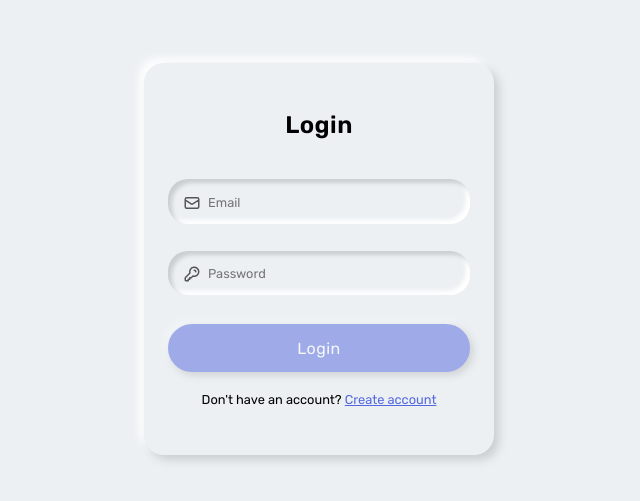
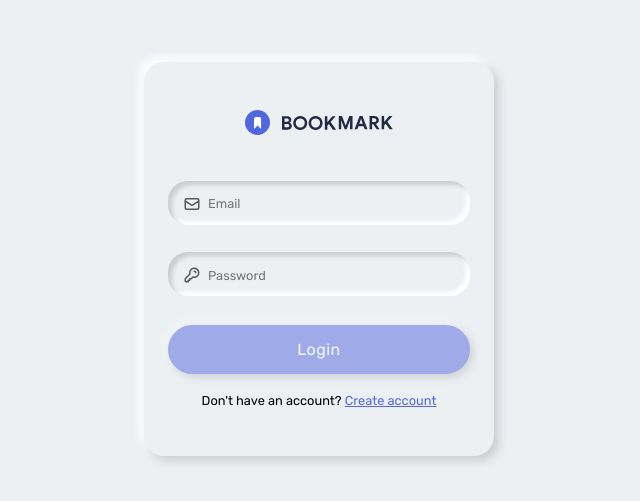
Before and after one commit to Ghidyon/bookmark, a plain HTML site: page login.html in a window 1280 px wide. Shown: the part 141-642 px from the top of the page, without its empty margins (321-961 px from the left). Drawn offline with Linux system fonts and the light colour scheme.

Commit message:
added logo on forms

```diff
--- a/login.html
+++ b/login.html
@@ -11,7 +11,9 @@
 
 <body>
     <form action="" autocomplete="off" class="form form-width">
-        <h1>Login</h1>
+        <h1>
+          <img src="images/logo-bookmark.svg" alt="" />
+        </h1>
         <div class="fields m-top">
             <svg class="icon" xmlns="http://www.w3.org/2000/svg" fill="none" viewBox="0 0 24 24" stroke="#555555">
                 <path stroke-linecap="round" stroke-linejoin="round" stroke-width="2"
```
Also changed, not shown: signup.html (+3 -1 lines).
